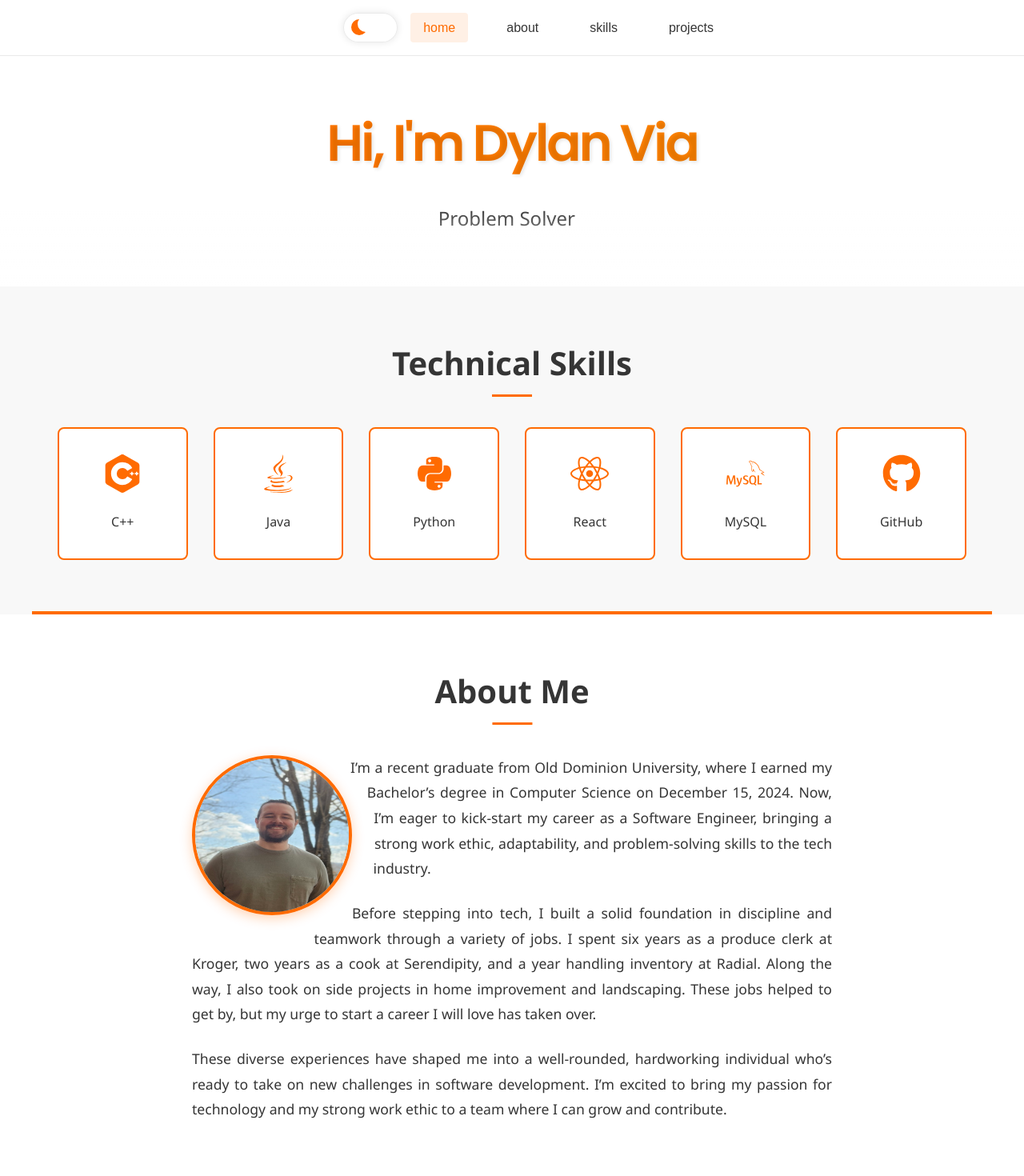
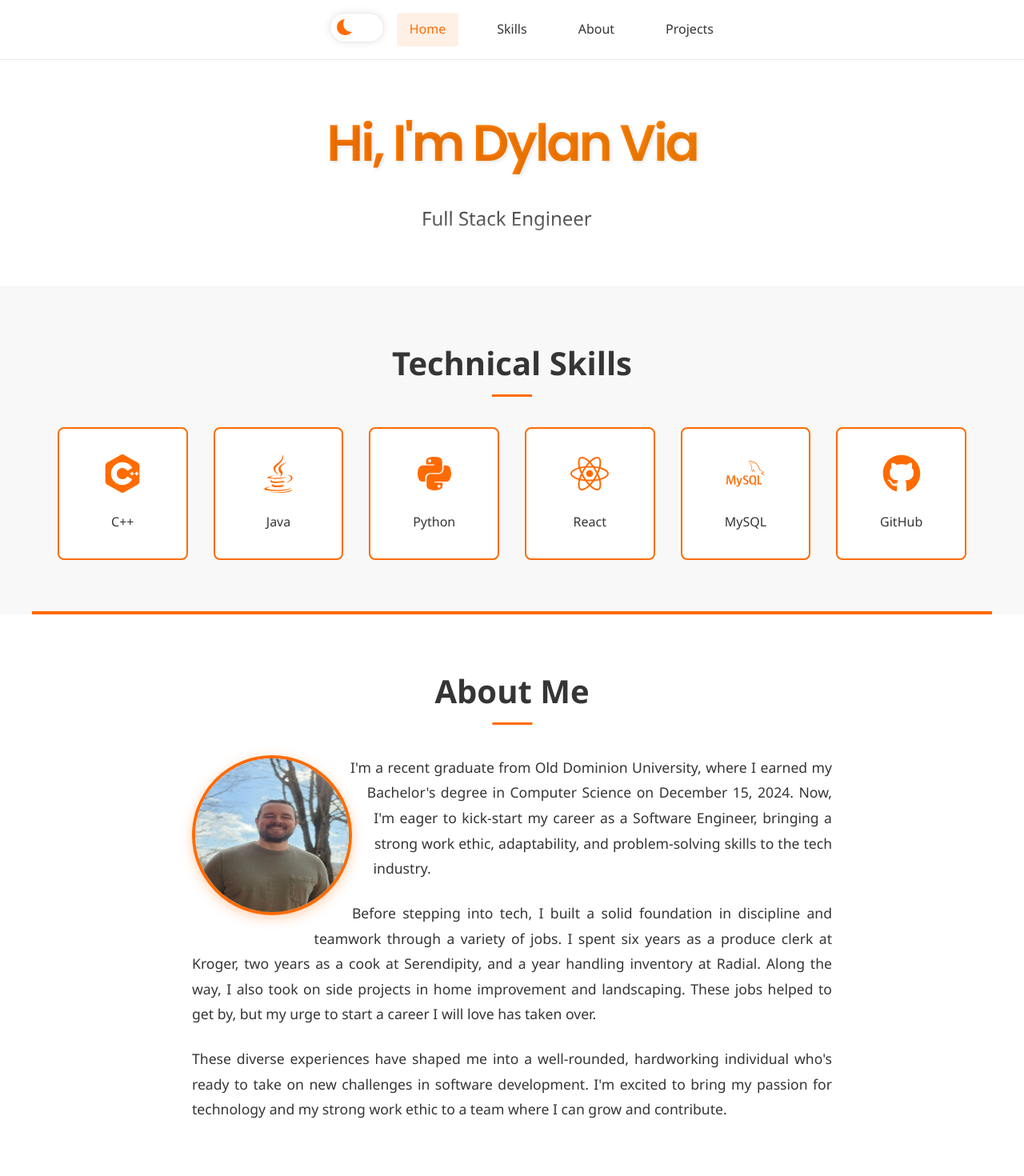
Before and after one commit to ViaHub92/My-Portfolio, a React (Create React App) app: page / in a window 1280 px wide. Shown: the top 1470 px of the page at 80% size. Built offline with nearby package versions, Linux system fonts and the light colour scheme.

Commit message:
Nav bar functioning

```diff
--- a/src/App.css
+++ b/src/App.css
@@ -60,14 +60,6 @@ body {
   display: flex;
   justify-content: space-between;
   align-items: right;
-}
-
-.logo {
-  font-size: 1.5rem;
-  font-weight: 700;
-  color: var(--primary-color);
-  text-transform: uppercase;
-  letter-spacing: 2px;
 }
 
 .nav-links {
--- a/src/App.js
+++ b/src/App.js
@@ -2,12 +2,12 @@ import { useState, useEffect } from 'react';
 import { TypeAnimation } from 'react-type-animation';
 import { FaGithub, FaJava, FaPython, FaReact } from 'react-icons/fa';
 import { SiCplusplus, SiMysql } from 'react-icons/si';
-import { animateScroll as scroll } from 'react-scroll';
+import { Link } from 'react-scroll';
 import './App.css';
 
 const Portfolio = () => {
   const [isDarkMode, setIsDarkMode] = useState(false);
-  const [activeSection] = useState('home');
+  const [activeSection, setActiveSection] = useState('home');
 
   useEffect(() => {
     const savedTheme = localStorage.getItem('theme');
@@ -15,6 +15,25 @@ const Portfolio = () => {
       setIsDarkMode(true);
       document.body.classList.add('dark-mode');
     }
+
+
+    const handleScroll = () => {
+      const sections = ['home', 'skills', 'about', 'projects'];
+
+      for (const section of sections) {
+        const element = document.getElementById(section);
+        if (element) {
+          const rect = element.getBoundingClientRect();
+          if (rect.top <= 100 && rect.bottom >= 100) {
+            setActiveSection(section);
+            break;
+          }
+        }
+      }
+    };
+
+    window.addEventListener('scroll', handleScroll);
+    return () => window.removeEventListener('scroll', handleScroll);
   }, []);
 
   const toggleTheme = () => {
@@ -32,7 +51,7 @@ const Portfolio = () => {
       tags: ['Flask','React', 'Node.js', 'MySQL'],
       image: 'https://via92-portfolio.s3.us-east-2.amazonaws.com/Icons/Phisecure.png'
     },
-    // Add more projects as needed
+    // more projects to come
   ];
 
   return (
@@ -57,14 +76,18 @@ const Portfolio = () => {
             </span>
           </label>
           <div className="nav-links">
-            {['home', 'about', 'skills', 'projects'].map((item) => (
-              <button
+            {['home', 'skills', 'about', 'projects'].map((item) => (
+              <Link
                 key={item}
-                onClick={() => scroll.scrollTo(item, { smooth: true })}
+                to={item}
+                spy={true}
+                smooth={true}
+                offset={-70}
+                duration={500}
                 className={`nav-link ${activeSection === item ? 'active' : ''}`}
               >
-                {item}
-              </button>
+                {item.charAt(0).toUpperCase() + item.slice(1)}
+              </Link>
             ))}
           </div>
         </div>
@@ -78,10 +101,6 @@ const Portfolio = () => {
             <TypeAnimation
               sequence={[
                 'Full Stack Engineer',
-                2000,
-                'Problem Solver',
-                2000,
-                'Continuous Learner',
                 2000,
               ]}
               repeat={Infinity}
@@ -122,9 +141,9 @@ const Portfolio = () => {
               alt="Dylan Via"
               className="profile-pic"
             />
-          <p>I’m a recent graduate from Old Dominion University, where I earned my Bachelor’s degree in Computer Science on December 15, 2024. Now, I’m eager to kick-start my career as a Software Engineer, bringing a strong work ethic, adaptability, and problem-solving skills to the tech industry.</p>
+            <p>I'm a recent graduate from Old Dominion University, where I earned my Bachelor's degree in Computer Science on December 15, 2024. Now, I'm eager to kick-start my career as a Software Engineer, bringing a strong work ethic, adaptability, and problem-solving skills to the tech industry.</p>
             <p>Before stepping into tech, I built a solid foundation in discipline and teamwork through a variety of jobs. I spent six years as a produce clerk at Kroger, two years as a cook at Serendipity, and a year handling inventory at Radial. Along the way, I also took on side projects in home improvement and landscaping. These jobs helped to get by, but my urge to start a career I will love has taken over.</p>
-          <p>These diverse experiences have shaped me into a well-rounded, hardworking individual who’s ready to take on new challenges in software development. I’m excited to bring my passion for technology and my strong work ethic to a team where I can grow and contribute.</p>
+            <p>These diverse experiences have shaped me into a well-rounded, hardworking individual who's ready to take on new challenges in software development. I'm excited to bring my passion for technology and my strong work ethic to a team where I can grow and contribute.</p>
           </div>
         </div>
       </section>
@@ -141,13 +160,11 @@ const Portfolio = () => {
                 <div className="project-content">
                   <h3 className="project-title">{project.title}</h3>
                   <p className="project-description">{project.description}</p>
-
                   <div className="project-tags">
                     {project.tags.map((tag) => (
                       <span key={tag} className="tag">{tag}</span>
                     ))}
                   </div>
-
                   <a
                     href={project.github}
                     className="github-link"
@@ -164,7 +181,6 @@ const Portfolio = () => {
         </div>
       </section>
 
-
       {/* Footer */}
       <footer className="footer">
         <p>© 2024 Dylan Via. All rights reserved.</p>
```
Lines whose indentation alone changed are shown as unchanged.
